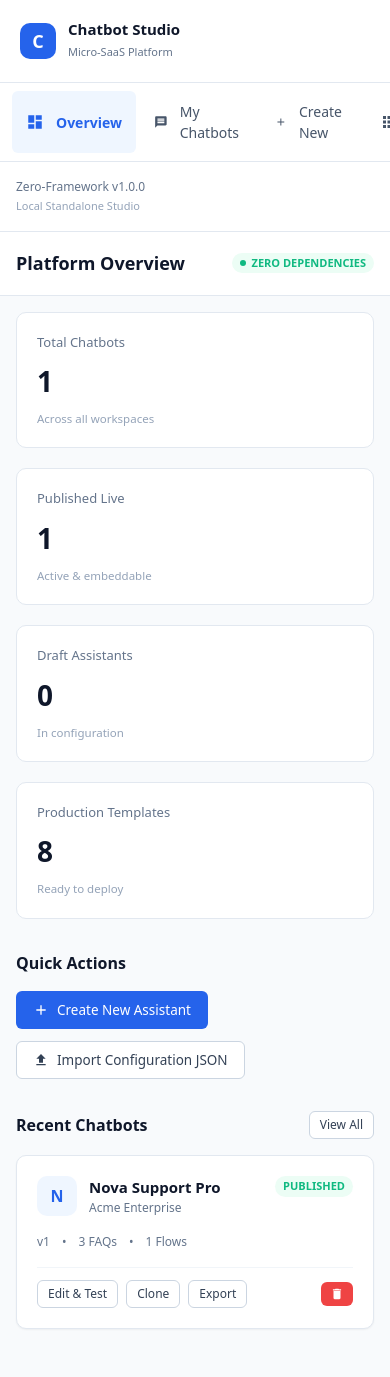
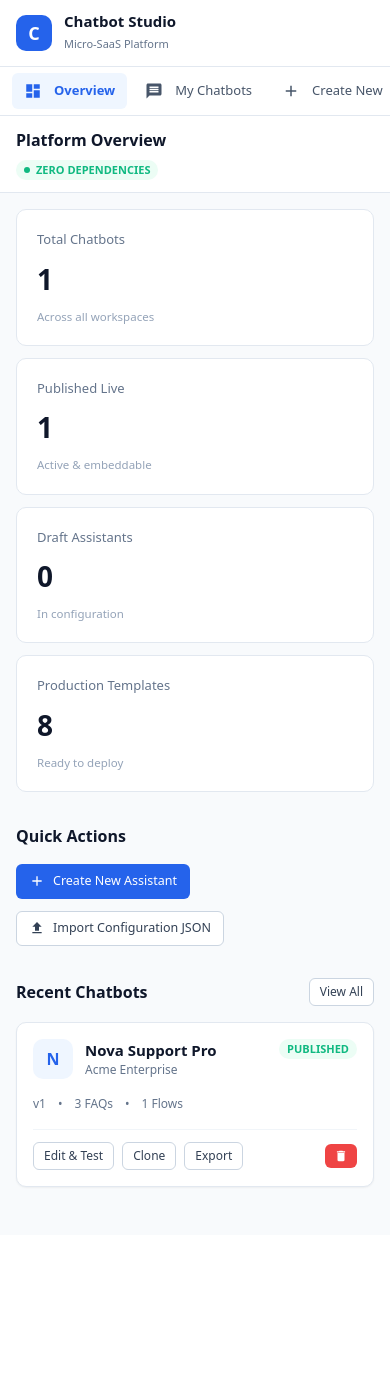
Before and after one commit to nitroacad/chatbot-creator.app, a PHP site: page / in a window 390 px wide. After the commit the page ends 1188 px from the top, so only its background shows below. Run offline with PHP 8.4, Linux system fonts and the light colour scheme.

Commit message:
fix: enhance responsive flexible design for studio and preview
Co-authored-by: nitroacad <245563496+nitroacad@users.noreply.github.com>

```diff
--- a/assets/css/main.css
+++ b/assets/css/main.css
@@ -42,6 +42,12 @@
   padding: 0;
 }
 
+html, body {
+  width: 100%;
+  max-width: 100%;
+  overflow-x: hidden;
+}
+
 body {
   font-family: var(--font-sans);
   background-color: var(--slate-50);
@@ -58,12 +64,16 @@ a {
 
 button, input, select, textarea {
   font: inherit;
+  max-width: 100%;
 }
 
 /* App Shell Layout */
 #app {
   display: flex;
   min-height: 100vh;
+  width: 100%;
+  max-width: 100%;
+  overflow-x: hidden;
 }
 
 .sidebar {
@@ -76,6 +86,7 @@ button, input, select, textarea {
   position: sticky;
   top: 0;
   height: 100vh;
+  z-index: 50;
 }
 
 .brand-header {
@@ -97,6 +108,11 @@ button, input, select, textarea {
   justify-content: center;
   font-weight: 700;
   font-size: 18px;
+  flex-shrink: 0;
+}
+
+.brand-text {
+  min-width: 0;
 }
 
 .brand-text h1 {
@@ -104,6 +120,9 @@ button, input, select, textarea {
   font-weight: 700;
   color: var(--slate-900);
   line-height: 1.2;
+  white-space: nowrap;
+  overflow: hidden;
+  text-overflow: ellipsis;
 }
 
 .brand-text span {
@@ -131,6 +150,7 @@ button, input, select, textarea {
   font-weight: 500;
   font-size: 14px;
   transition: all 0.15s ease;
+  white-space: nowrap;
 }
 
 .nav-item:hover {
@@ -148,6 +168,7 @@ button, input, select, textarea {
   width: 18px;
   height: 18px;
   fill: currentColor;
+  flex-shrink: 0;
 }
 
 .sidebar-footer {
@@ -159,36 +180,45 @@ button, input, select, textarea {
 
 .main-content {
   flex: 1;
+  min-width: 0;
   display: flex;
   flex-direction: column;
   overflow-x: hidden;
+  width: 100%;
 }
 
 .top-bar {
-  height: 64px;
+  min-height: 64px;
   background-color: #ffffff;
   border-bottom: 1px solid var(--slate-200);
   display: flex;
   align-items: center;
   justify-content: space-between;
-  padding: 0 32px;
+  padding: 12px 32px;
+  gap: 16px;
+  flex-wrap: wrap;
 }
 
 .page-title {
   font-size: 18px;
   font-weight: 600;
   color: var(--slate-900);
+  min-width: 0;
+  word-break: break-word;
 }
 
 .content-body {
   padding: 32px;
   flex: 1;
+  min-width: 0;
+  width: 100%;
 }
 
 /* Common UI Components */
 .btn {
   display: inline-flex;
   align-items: center;
+  justify-content: center;
   gap: 8px;
   padding: 8px 16px;
   border-radius: var(--radius-sm);
@@ -197,6 +227,8 @@ button, input, select, textarea {
   cursor: pointer;
   border: 1px solid transparent;
   transition: all 0.15s ease;
+  white-space: nowrap;
+  max-width: 100%;
 }
 
 .btn-primary {
@@ -230,11 +262,13 @@ button, input, select, textarea {
 
 .badge {
   display: inline-flex;
+  align-items: center;
   padding: 2px 8px;
   border-radius: var(--radius-full);
   font-size: 11px;
   font-weight: 600;
   text-transform: uppercase;
+  white-space: nowrap;
 }
 
 .badge-published {
@@ -253,6 +287,8 @@ button, input, select, textarea {
   border-radius: var(--radius-md);
   box-shadow: var(--shadow-sm);
   padding: 24px;
+  min-width: 0;
+  max-width: 100%;
 }
 
 /* Toast Notifications */
@@ -260,10 +296,12 @@ button, input, select, textarea {
   position: fixed;
   bottom: 24px;
   right: 24px;
+  max-width: calc(100vw - 32px);
   display: flex;
   flex-direction: column;
   gap: 8px;
   z-index: 99999;
+  pointer-events: none;
 }
 
 .toast {
@@ -277,7 +315,8 @@ button, input, select, textarea {
   align-items: center;
   gap: 10px;
   animation: toastIn 0.2s ease-out;
-  min-width: 260px;
+  pointer-events: auto;
+  word-break: break-word;
 }
 
 .toast.toast-success { border-left: 4px solid var(--success); }
--- a/assets/css/responsive.css
+++ b/assets/css/responsive.css
@@ -1,48 +1,158 @@
 /* Responsive Breakpoints & Mobile Drawer */
-@media (max-width: 1024px) {
+
+/* Large Tablets & Laptops */
+@media (max-width: 1120px) {
   .builder-layout {
     grid-template-columns: 1fr;
+    gap: 24px;
   }
 
   .builder-preview {
     position: relative;
     top: 0;
-    margin-top: 24px;
+    margin-top: 8px;
+    width: 100%;
+    max-width: 600px;
+    margin-left: auto;
+    margin-right: auto;
+  }
+
+  .content-body {
+    padding: 24px;
   }
 }
 
+/* Tablets and Mobile Phones */
 @media (max-width: 768px) {
   #app {
     flex-direction: column;
+    min-height: 100vh;
+    width: 100%;
+    overflow-x: hidden;
   }
 
   .sidebar {
     width: 100%;
     height: auto;
     position: relative;
+    top: 0;
     border-right: none;
     border-bottom: 1px solid var(--slate-200);
+    z-index: 100;
+  }
+
+  .brand-header {
+    padding: 12px 16px;
   }
 
   .sidebar-nav {
     flex-direction: row;
     overflow-x: auto;
+    padding: 6px 12px;
+    gap: 6px;
+    scrollbar-width: none;
+  }
+
+  .sidebar-nav::-webkit-scrollbar {
+    display: none;
+  }
+
+  .nav-item {
     padding: 8px 12px;
+    font-size: 13px;
+    border-radius: var(--radius-sm);
+  }
+
+  .sidebar-footer {
+    display: none;
   }
 
   .top-bar {
-    padding: 0 16px;
+    padding: 12px 16px;
+    min-height: 52px;
+  }
+
+  .page-title {
+    font-size: 16px;
   }
 
   .content-body {
     padding: 16px;
+    width: 100%;
+    overflow-x: hidden;
   }
 
   .form-row {
     grid-template-columns: 1fr;
+    gap: 12px;
+  }
+
+  .builder-panel {
+    padding: 16px;
+  }
+
+  .builder-tabs {
+    padding: 0 8px;
+  }
+
+  .tab-btn {
+    padding: 12px 12px;
+    font-size: 13px;
   }
 
   .stats-grid {
     grid-template-columns: 1fr;
+    gap: 12px;
+  }
+
+  .bots-grid {
+    grid-template-columns: 1fr;
+    gap: 16px;
+  }
+
+  .bot-card {
+    padding: 16px;
+  }
+
+  .builder-preview {
+    padding: 14px;
+    max-width: 100%;
+  }
+
+  .preview-container {
+    height: 480px;
+  }
+
+  /* Adjust header buttons in builder */
+  .builder-header-actions {
+    flex-wrap: wrap;
+    gap: 6px;
   }
 }
+
+/* Small mobile devices */
+@media (max-width: 480px) {
+  .top-bar {
+    flex-direction: column;
+    align-items: flex-start;
+    gap: 8px;
+  }
+
+  .btn {
+    padding: 7px 12px;
+    font-size: 12.5px;
+  }
+
+  .tab-btn {
+    padding: 10px 10px;
+    font-size: 12px;
+  }
+
+  .builder-panel {
+    padding: 12px;
+  }
+
+  .preview-container {
+    height: 420px;
+  }
+}
--- a/assets/js/app.js
+++ b/assets/js/app.js
@@ -396,12 +396,12 @@ class StudioApp {
 
     const content = document.getElementById('appContent');
     content.innerHTML = `
-      <div style="display: flex; justify-content: space-between; align-items: center; margin-bottom: 20px;">
-        <div style="display: flex; align-items: center; gap: 12px;">
+      <div style="display: flex; justify-content: space-between; align-items: center; margin-bottom: 20px; flex-wrap: wrap; gap: 12px;">
+        <div style="display: flex; align-items: center; gap: 12px; flex-wrap: wrap;">
           <a href="#/chatbots" class="btn btn-secondary" style="font-size: 12px; padding: 4px 10px;">← Back</a>
-          <span style="font-size: 13px; color: var(--slate-500);">ID: <code>${bot.id}</code></span>
+          <span style="font-size: 12px; color: var(--slate-500); word-break: break-all;">ID: <code>${bot.id}</code></span>
         </div>
-        <div style="display: flex; gap: 8px;">
+        <div style="display: flex; gap: 8px; flex-wrap: wrap;">
           <button class="btn btn-secondary" id="btnSaveDraft">Save Draft</button>
           <button class="btn btn-primary" id="btnPublish">Publish Chatbot</button>
         </div>
--- a/chatbot/renderer.js
+++ b/chatbot/renderer.js
@@ -53,11 +53,15 @@ export class ChatbotRenderer {
       :host {
         all: initial;
         font-family: ${fontFamily};
-        position: fixed;
-        ${appearance.position === 'bottom-left' ? 'left: 20px;' : 'right: 20px;'}
-        bottom: 20px;
+        position: absolute;
+        bottom: 12px;
+        ${appearance.position === 'bottom-left' ? 'left: 12px;' : 'right: 12px;'};
         z-index: 2147483647;
         box-sizing: border-box;
+        max-width: calc(100% - 24px);
+        max-height: calc(100% - 24px);
+        display: flex;
+        flex-direction: column;
       }
 
       * {
@@ -98,7 +102,9 @@ export class ChatbotRenderer {
         display: flex;
         flex-direction: column;
         width: min(calc(100vw - 32px), ${appearance.width || 380}px);
+        max-width: 100%;
         height: min(calc(100vh - 100px), ${appearance.height || 580}px);
+        max-height: 100%;
         background: ${bg};
         color: ${text};
         border-radius: ${radius};
@@ -106,6 +112,13 @@ export class ChatbotRenderer {
         border: 1px solid ${border};
         overflow: hidden;
         animation: slideUp 0.25s ease-out;
+      }
+
+      @media (max-width: 480px) {
+        .chat-window {
+          width: calc(100vw - 24px);
+          height: calc(100vh - 80px);
+        }
       }
 
       @keyframes slideUp {
```
Also changed, not shown: assets/css/builder.css (+54 -9 lines), chatbot/adapters/website.js (+7 -0 lines).
